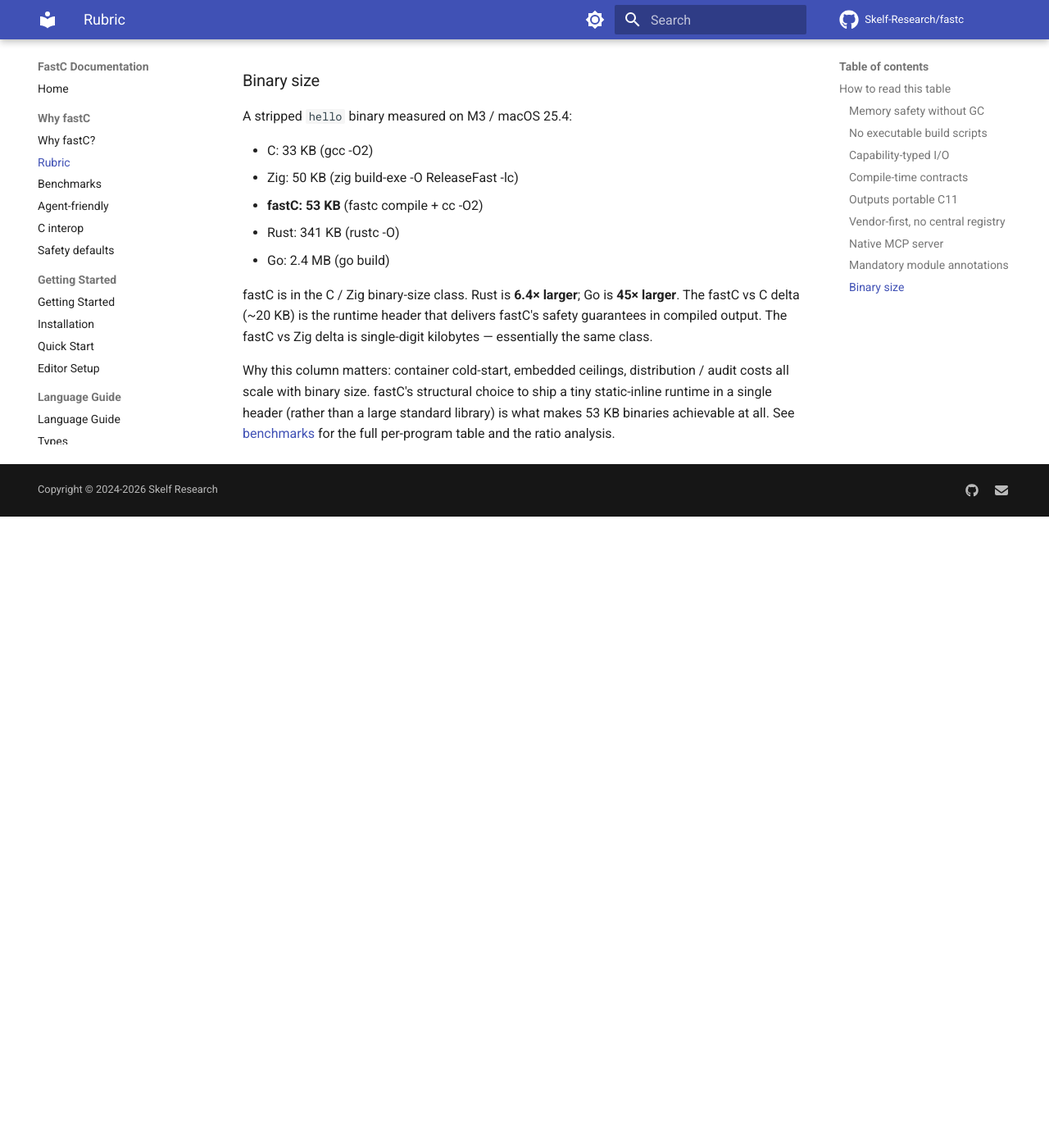
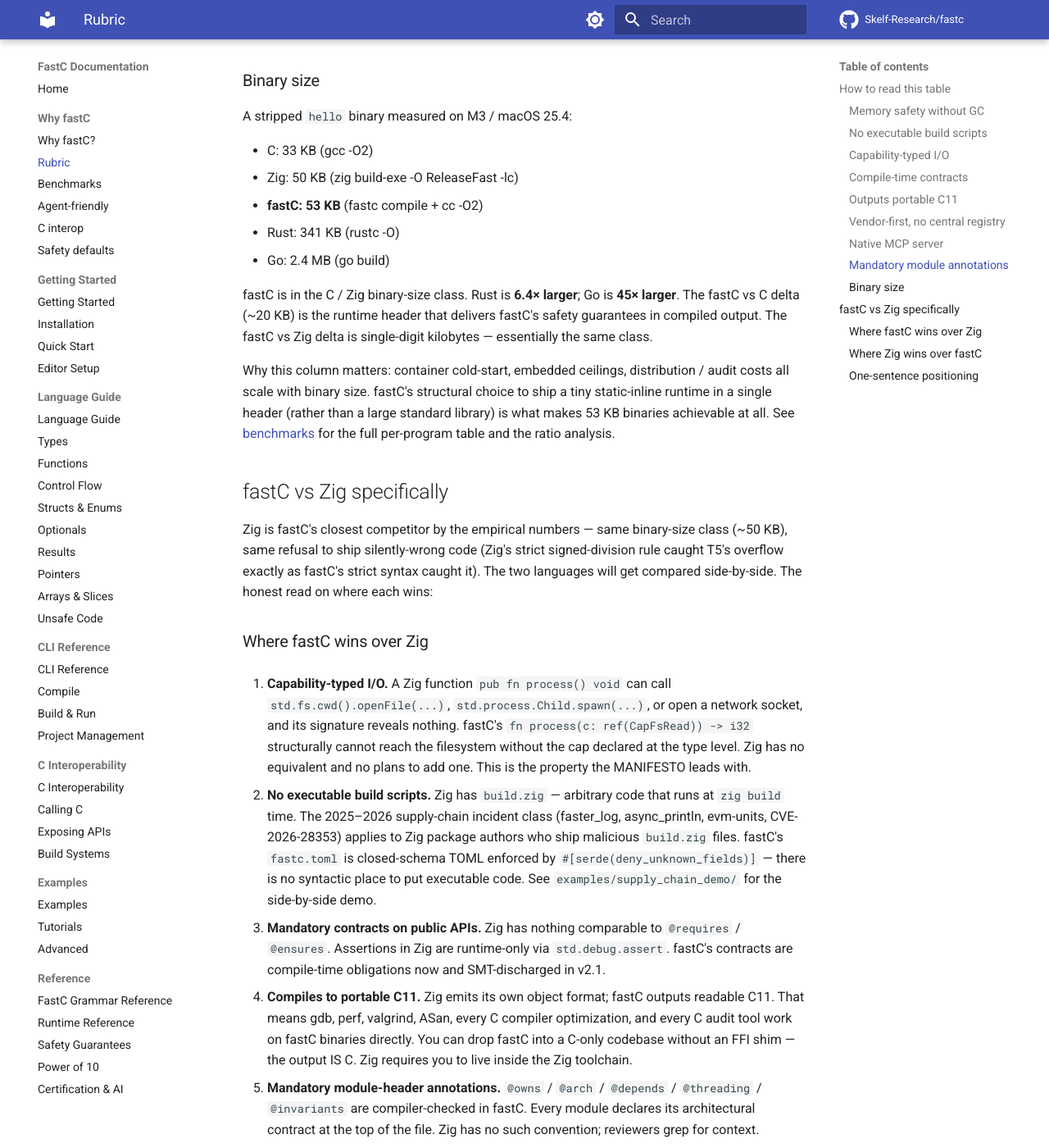
Before and after one commit to fastc-lang/fastC, an MkDocs documentation site: the page built from documentation/docs/why/rubric.md, in a window 1280 px wide and 1400 px high, scrolled down 2338 px. Shown: the whole window at 82% size. Built offline with MkDocs 1.6.1 and Material for MkDocs 9.7.7, drawn with Linux system fonts in a browser that asks for light colours; comment, search, counter and statistics services are not loaded; before the commit the page ends 2968 px from its top, so only the background shows below that; some of the changed text lies outside the part shown.

Commit message:
Rubric: dedicated fastC-vs-Zig section
Zig is fastC's closest competitor by every empirical number — same
binary size class, same compile speed within ~30%, both refuse to
ship silently-wrong code. We will be compared side-by-side and
need an honest, sharp positioning.

New section after the binary-size analysis breaks the comparison
into two lists:

Where fastC wins over Zig (8 entries, ranked by structural depth):
  1. Capability-typed I/O — Zig has no equivalent and no plans
  2. No executable build scripts — Zig's build.zig is build.rs-class
  3. Mandatory contracts (@requires/@ensures) — Zig is runtime-only
  4. Compiles to portable C11 — drop into any C toolchain
  5. Mandatory module-header annotations
  6. Vendor-first deps with Sigstore (no central registry)
  7. Native MCP server vs Zig's text-scraped build output
  8. NASA/JPL Power-of-10 enforcement gate

Where Zig wins over fastC (5 entries, honest):
  1. Compile time — Zig 149ms vs fastC 215ms (30% faster)
  2. Maturity — Zig 0.16 has a real ecosystem; fastC is pre-1.0
  3. C ingestion via @cImport — fastC needs hand-written FFI
  4. comptime — Zig's metaprogramming has no fastC equivalent
  5. Cross-compilation — Zig is the best cross-compiler

One-sentence positioning: Zig prioritized performance and
metaprogramming; fastC prioritized safety and auditability. On
the shared dimensions they're tied. The wedge is everywhere else.

The Zig analysis ships with sharp boundaries — claims that can
be checked, not vibes. Each fastC-side claim links to its
implementation file or benchmark.

```diff
--- a/documentation/docs/why/rubric.md
+++ b/documentation/docs/why/rubric.md
@@ -62,3 +62,41 @@
 fastC is in the C / Zig binary-size class. Rust is **6.4× larger**; Go is **45× larger**. The fastC vs C delta (~20 KB) is the runtime header that delivers fastC's safety guarantees in compiled output. The fastC vs Zig delta is single-digit kilobytes — essentially the same class.
 
 Why this column matters: container cold-start, embedded ceilings, distribution / audit costs all scale with binary size. fastC's structural choice to ship a tiny static-inline runtime in a single header (rather than a large standard library) is what makes 53 KB binaries achievable at all. See [benchmarks](benchmarks.md#binary-size-stripped--fastc-is-in-the-c--zig-class-not-the-rust--go-class) for the full per-program table and the ratio analysis.
+
+## fastC vs Zig specifically
+
+Zig is fastC's closest competitor by the empirical numbers — same binary-size class (~50 KB), same refusal to ship silently-wrong code (Zig's strict signed-division rule caught T5's overflow exactly as fastC's strict syntax caught it). The two languages will get compared side-by-side. The honest read on where each wins:
+
+### Where fastC wins over Zig
+
+1. **Capability-typed I/O.** A Zig function `pub fn process() void` can call `std.fs.cwd().openFile(...)`, `std.process.Child.spawn(...)`, or open a network socket, and its signature reveals nothing. fastC's `fn process(c: ref(CapFsRead)) -> i32` structurally cannot reach the filesystem without the cap declared at the type level. Zig has no equivalent and no plans to add one. This is the property the MANIFESTO leads with.
+
+2. **No executable build scripts.** Zig has `build.zig` — arbitrary code that runs at `zig build` time. The 2025–2026 supply-chain incident class (faster_log, async_println, evm-units, CVE-2026-28353) applies to Zig package authors who ship malicious `build.zig` files. fastC's `fastc.toml` is closed-schema TOML enforced by `#[serde(deny_unknown_fields)]` — there is no syntactic place to put executable code. See `examples/supply_chain_demo/` for the side-by-side demo.
+
+3. **Mandatory contracts on public APIs.** Zig has nothing comparable to `@requires` / `@ensures`. Assertions in Zig are runtime-only via `std.debug.assert`. fastC's contracts are compile-time obligations now and SMT-discharged in v2.1.
+
+4. **Compiles to portable C11.** Zig emits its own object format; fastC outputs readable C11. That means gdb, perf, valgrind, ASan, every C compiler optimization, and every C audit tool work on fastC binaries directly. You can drop fastC into a C-only codebase without an FFI shim — the output IS C. Zig requires you to live inside the Zig toolchain.
+
+5. **Mandatory module-header annotations.** `@owns` / `@arch` / `@depends` / `@threading` / `@invariants` are compiler-checked in fastC. Every module declares its architectural contract at the top of the file. Zig has no such convention; reviewers grep for context.
+
+6. **Vendor-first dependencies with Sigstore (scheduled).** Zig has the Zon registry. fastC has no central registry — every dep is git URL + commit + sha256 + Sigstore bundle. There's nothing to compromise on a registry server because there is no registry server.
+
+7. **Native MCP server.** Zig agent tools text-scrape `zig build` output. fastC ships `fastc-mcp` as a first-class agent interface — AST, types, caps, contracts served over Model Context Protocol without text parsing.
+
+8. **NASA/JPL Power-of-10 enforcement.** `fastc check --safety-level=critical` enforces no-recursion, no-allocation, bounded-loops, function-size limits. Zig has no equivalent CLI gate.
+
+### Where Zig wins over fastC
+
+1. **Compile time.** Zig 149 ms vs fastC 215 ms on the four-program benchmark — Zig is ~30% faster end-to-end. fastC's planned tcc dev-mode backend (stage 0.8) targets sub-200 ms but hasn't shipped.
+
+2. **Maturity.** Zig 0.16 is shipping with a real library ecosystem. fastC is pre-1.0 with a sub-thousand-package world.
+
+3. **C ingestion.** Zig's `@cImport` consumes any C header automatically. fastC requires hand-written `extern "C"` blocks. The deliberate trade is auditability (every external C symbol fastC touches is enumerated and reviewable), but it's a real ergonomic loss.
+
+4. **`comptime`.** Zig's compile-time metaprogramming is genuinely powerful — generic containers without monomorphization explosions, embedded DSLs, build-time codegen. fastC has no equivalent; we trade expressive power for predictable codegen and a smaller language surface.
+
+5. **Cross-compilation.** Zig is the best cross-compiler in the world out of the box. fastC doesn't ship cross-targets yet.
+
+### One-sentence positioning
+
+Zig and fastC made opposite choices about what to push to the language level. Zig prioritized performance and metaprogramming (`comptime`, cross-compilation, C ingestion). fastC prioritized safety and auditability (capability-typed I/O, declarative manifests, mandatory contracts, MCP-native diagnostics). On the dimensions both share — binary size, no-GC native code, refusing silent UB — they're tied. The wedge is everywhere else.
```
